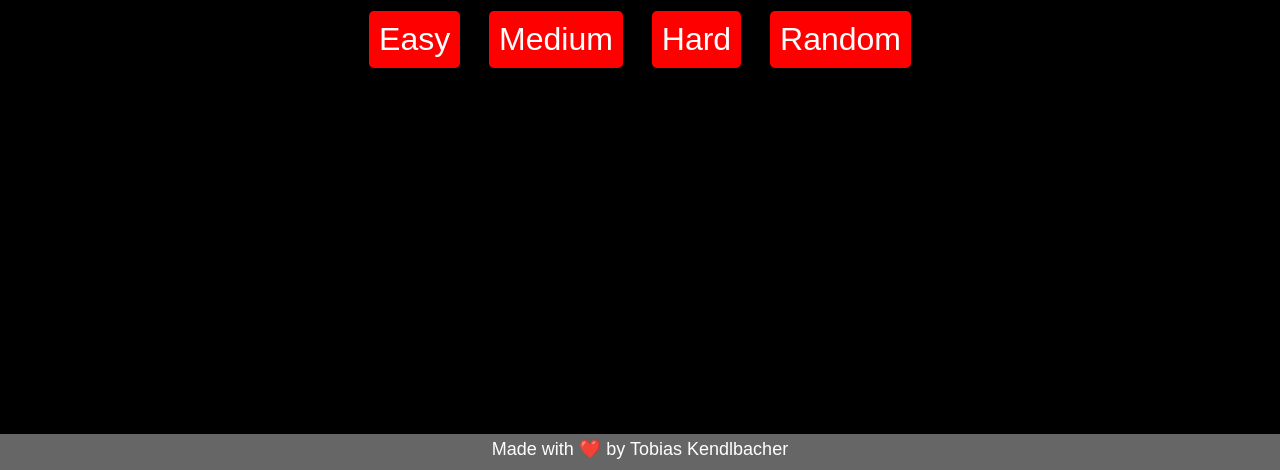
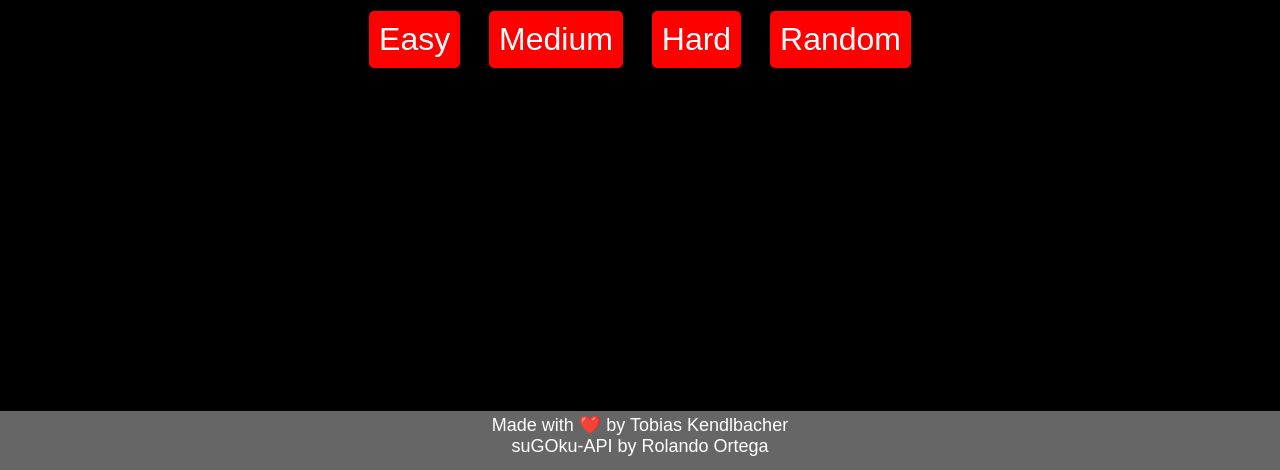
Before and after one commit to kendlbat/Browsergames, a plain HTML site: page sudoku/index.html in a window 1280 px wide. Shown: the part 330-800 px from the top of the page. Drawn offline with Linux system fonts and the light colour scheme.

Commit message:
Add more credit to amazing work
Really deserves it

```diff
--- a/sudoku/index.html
+++ b/sudoku/index.html
@@ -61,6 +61,7 @@
     </div>
     <footer id="footer">
         <div>Made with &#10084;&#65039; by <a href="https://github.com/kendlbat">Tobias Kendlbacher</a></div>
+        <div><a href="https://sugoku2.herokuapp.com/">suGOku-API</a> by <a href="https://github.com/bertoort">Rolando Ortega</a></div>
     </footer>
     <script src="sudoku.js"></script>
 </body>
--- a/sudoku/sudoku.css
+++ b/sudoku/sudoku.css
@@ -65,7 +65,7 @@ button {
     left: 0;
     font-family: "Ubuntu", sans-serif;
     width: 100%;
-    height: 2em;
+    height: 3.3em;
     background-color: #666;
     padding-top: .2em;
     padding-bottom: .1em;
```
